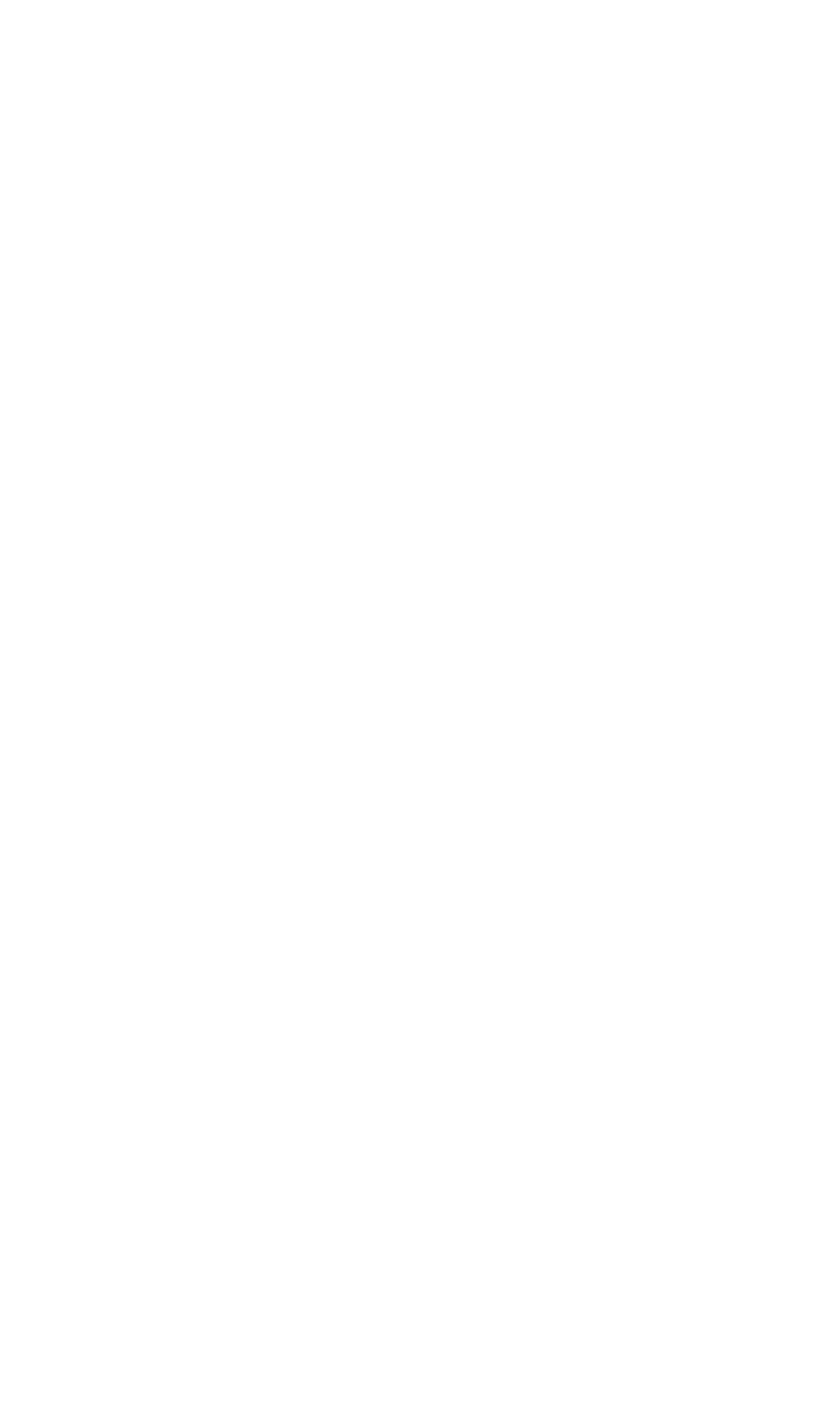
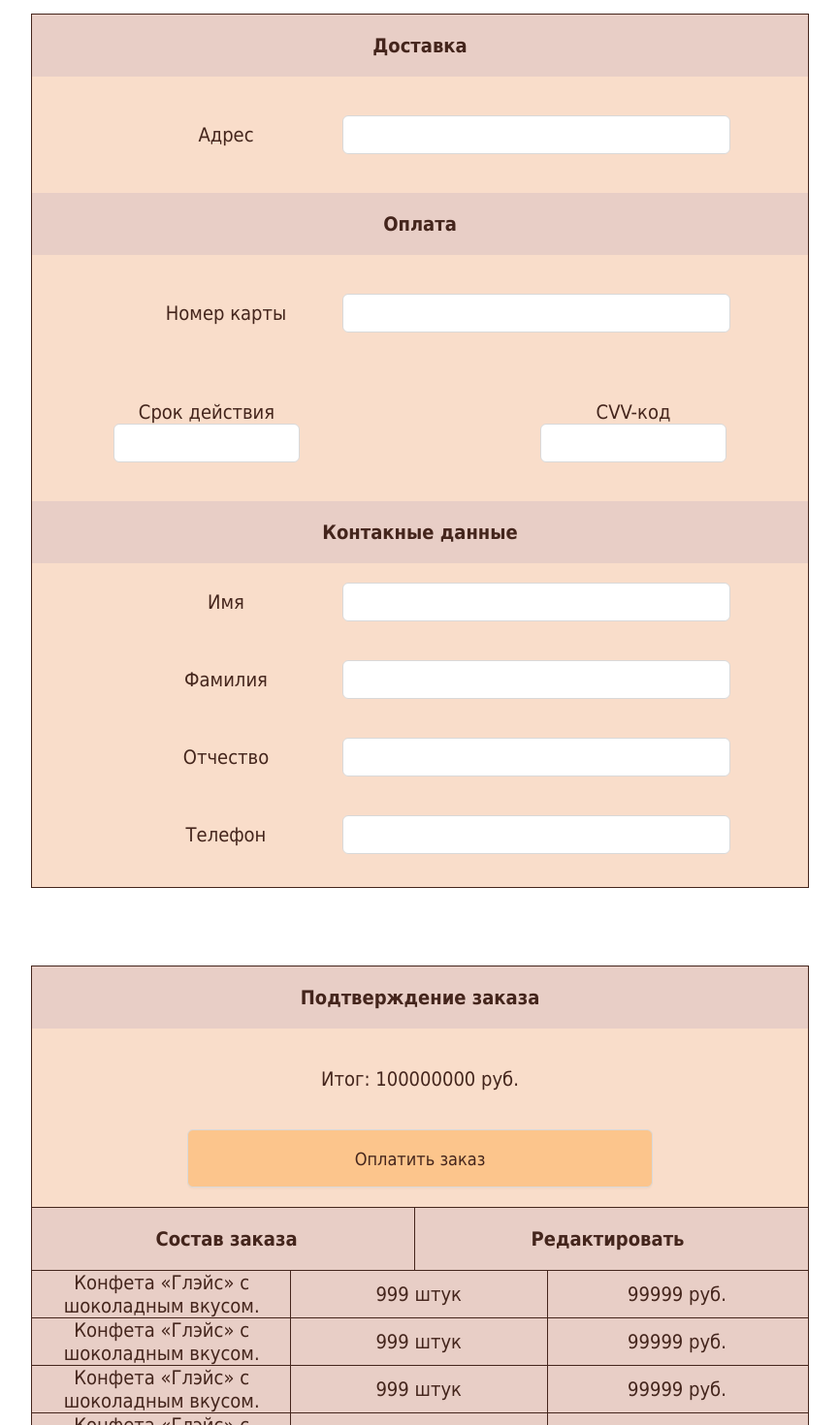
Before and after one commit to PashaIQinf/internet-shop, a React (Vite) app in the folder internet-shop-app/: page /internet-shop/order in a window 1280 px wide. Before the commit this address had no page. Shown: the part 140-1610 px from the top of the page at 97% size, without its empty margins (207-1072 px from the left). Before the commit the page ends 800 px from the top, so only its background shows below. Built offline with nearby package versions, Linux system fonts and the light colour scheme.

Commit message:
add Order Page

```diff
--- /dev/null
+++ b/internet-shop-app/src/App4.jsx
@@ -0,0 +1,15 @@
+import React, { useEffect } from 'react'
+import Header from './Header/Header.jsx'
+import Footer from './Footer/Footer.jsx'
+import OrderPage from './OrderPage/OrderPage.jsx'
+export default function App3() {
+
+
+  return (
+    <>
+     <Header/>
+     <OrderPage/>
+     <Footer/>
+    </>
+  )
+}
--- /dev/null
+++ b/internet-shop-app/src/Order/Order.css
@@ -0,0 +1,144 @@
+.Order {
+    background-color: #f9ddca;
+    width: 800px;
+    height: 900px;
+    margin: 40px;
+    vertical-align: middle;
+    display: inline-block;
+    border: 1px solid #44251c;
+}
+.Delivery-logo {
+    background-color: #E8CEC6;
+    padding-top: 20px;
+    padding-bottom: 20px;
+    font-size: 20px;
+    font-family: tahoma, sans-serif;
+    color:  #44251c;
+    font-weight:bold;
+}
+.Delivery {
+    font-size: 20px;
+    font-family: tahoma, sans-serif;
+    color:  #44251c;
+    display: block;
+    margin: 0px auto;
+    margin-top: 40px;
+    margin-bottom: 40px;
+}
+.Delivery div {
+    vertical-align: middle;
+    display: inline-block;
+    width: calc(30%);
+}
+.Delivery Input {
+    vertical-align: middle;
+    display: inline-block;
+    width: calc(50%);
+    height: 40px;
+}
+.Payment-logo {
+    background-color: #E8CEC6;
+    padding-top: 20px;
+    padding-bottom: 20px;
+    font-size: 20px;
+    font-family: tahoma, sans-serif;
+    color:  #44251c;
+    font-weight:bold;
+}
+.PaymentInput {
+    font-size: 20px;
+    font-family: tahoma, sans-serif;
+    color:  #44251c;
+    display: block;
+    margin: 0px auto;
+    margin-top: 40px;
+    margin-bottom: 20px;
+    width: calc(100%);
+}
+.PaymentInput div {
+    vertical-align: middle;
+    display: inline-block;
+    width: calc(30%);
+}
+.PaymentInput Input {
+    vertical-align: middle;
+    display: inline-block;
+    width: calc(50%);
+    height: 40px;
+}
+.Secret-code {
+    vertical-align: middle;
+    display: inline-block;
+    width: calc(30%);
+
+    margin-inline: 100px;
+    margin-inline-start: 0px;
+    justify-content: center;
+    align-items: center;
+
+}
+.Secret-code div {
+    font-size: 20px;
+    font-family: tahoma, sans-serif;
+    color:  #44251c;
+}
+.Secret-code Input {
+    width: calc(80%);
+    height: 40px;
+}
+.PaymentCode {
+    display: inline-block;
+    width: calc(100%);
+    margin-top: 50px;
+    margin-bottom: 40px;
+}
+.Secret-code-end {
+    vertical-align: middle;
+    display: inline-block;
+    width: calc(30%);
+
+    margin-inline: 100px;
+    margin-inline-end: 0px;
+    justify-content: center;
+    align-items: center;
+
+}
+.Secret-code-end div {
+    font-size: 20px;
+    font-family: tahoma, sans-serif;
+    color:  #44251c;
+}
+.Secret-code-end Input {
+    width: calc(80%);
+    height: 40px;
+}
+.Contacts-logo {
+    background-color: #E8CEC6;
+    padding-top: 20px;
+    padding-bottom: 20px;
+    font-size: 20px;
+    font-family: tahoma, sans-serif;
+    color:  #44251c;
+    font-weight:bold;
+
+}
+.Contacts {
+    font-size: 20px;
+    font-family: tahoma, sans-serif;
+    color:  #44251c;
+    display: block;
+    margin: 0px auto;
+    margin-top: 20px;
+    margin-bottom: 40px;
+}
+.Contacts div {
+    vertical-align: middle;
+    display: inline-block;
+    width: calc(30%);
+}
+.Contacts Input {
+    vertical-align: middle;
+    display: inline-block;
+    width: calc(50%);
+    height: 40px;
+}
--- /dev/null
+++ b/internet-shop-app/src/Order/Order.jsx
@@ -0,0 +1,46 @@
+import React from 'react'
+import './Order.css'
+import Input from 'antd/es/input/Input'
+export default function Order() {
+  return (
+    <div className='Order'>
+        <div className='Delivery-logo'>Доставка</div>
+        <div className='Delivery'>
+           <div>Адрес</div>
+           <Input/>
+        </div>
+        <div className='Payment-logo'>Оплата</div>
+        <div className='PaymentInput'>
+           <div>Номер карты</div>
+           <Input/>
+        </div>
+        <div className='PaymentCode'>
+         <div className='Secret-code'>
+           <div>Срок действия</div>
+           <Input/>
+         </div>
+         <div className='Secret-code-end'>
+           <div>CVV-код</div>
+           <Input/>
+         </div>
+        </div>
+        <div className='Contacts-logo'>Контакные данные</div>
+        <div className='Contacts'>
+           <div>Имя</div>
+           <Input/>
+        </div>
+        <div className='Contacts'>
+           <div>Фамилия</div>
+           <Input/>
+        </div>
+        <div className='Contacts'>
+           <div>Отчество</div>
+           <Input/>
+        </div>
+        <div className='Contacts'>
+           <div>Телефон</div>
+           <Input/>
+        </div>
+    </div>
+  )
+}
--- /dev/null
+++ b/internet-shop-app/src/OrderPage/OrderPage.jsx
@@ -0,0 +1,12 @@
+import React from 'react'
+import './OrderPage.css'
+import Order from '../Order/Order.jsx'
+import PaymentOrder from '../PaymentOrder/PaymentOrder.jsx'
+export default function OrderPage() {
+  return (
+    <section className='wrapper-order'>
+         <Order/>
+        <PaymentOrder/>
+    </section>
+  )
+}
--- a/internet-shop-app/src/PaymentBlock/PaymentBlock.css
+++ b/internet-shop-app/src/PaymentBlock/PaymentBlock.css
@@ -14,7 +14,7 @@
     margin-bottom: 30px;
     margin-top: 30px;
 }
-.Payment Button {
+.Payment-Button {
     background-color: #FCC58C;
     color: #C07651;
     cursor: pointer;
--- a/internet-shop-app/src/PaymentBlock/PaymentBlock.jsx
+++ b/internet-shop-app/src/PaymentBlock/PaymentBlock.jsx
@@ -8,7 +8,7 @@ export default function PaymentBlock() {
         <div>1000 руб.</div>
         <div> 10 штук.</div>
       </div>
-      <Button>Оформить заказ</Button>
+      <Button className='Payment-Button' href="/internet-shop/order">Оформить заказ</Button>
     </div>
   )
 }
--- /dev/null
+++ b/internet-shop-app/src/PaymentOrder/PaymentOrder.css
@@ -0,0 +1,103 @@
+.PaymentOrder {
+    width: 800px;
+    height: fit-content;
+    padding-bottom: 40px;
+    background-color: #f9ddca;
+    vertical-align:middle;
+    margin: 40px;
+    display: inline-block;
+    position: relative;
+    font-size: 18px;
+    font-family: tahoma, sans-serif;
+    color: #44251c;
+    border: 1px solid #44251c;
+}
+.OrderConfirm-logo {
+    background-color: #E8CEC6;
+    padding-top: 20px;
+    padding-bottom: 20px;
+    font-size: 20px;
+    font-family: tahoma, sans-serif;
+    color:  #44251c;
+    font-weight:bold;
+}
+.OrderConfirm-cost {
+    padding-top: 40px;
+    padding-bottom: 40px;
+    font-size: 20px;
+    font-family: tahoma, sans-serif;
+    color:  #44251c;
+}
+.OrderConfirm Button {
+    height: 60px;
+    background-color: #FCC58C;
+    color:#44251C;
+    font-size: 18px;
+    font-family: tahoma, sans-serif;
+    color: #44251c;
+    width: calc(60%)
+}
+.OrderConfirm  {
+    margin-bottom: 20px;
+    width: calc(100%);
+}
+.OrderList {
+    background-color: #E8CEC6;
+    font-size: 20px;
+    font-family: tahoma, sans-serif;
+    color:  #44251c;
+    width: calc(100%);
+    font-weight:bold;
+    vertical-align:middle;
+    border-top: 1px solid #44251c;
+    border-bottom: 1px solid #44251c;
+}
+.OrderList div {
+    font-size: 20px;
+    font-family: tahoma, sans-serif;
+    color:  #44251c;
+    display: inline-block;
+    vertical-align:middle;
+    width: fit-content;
+    border-right: 1px solid #44251c;
+    padding-top: 20px;
+    padding-bottom: 20px;
+    padding-right:120px ;
+}
+.OrderList a {
+    font-size: 20px;
+    font-family: tahoma, sans-serif;
+    color:  #44251c;
+    display: inline-block;
+    vertical-align:middle;
+    width: fit-content;
+    padding-top: 20px;
+    padding-bottom: 20px;
+    padding-left:120px ;
+    text-decoration: none;
+
+}
+.OrderList-items {
+    background-color: #E8CEC6;
+    font-size: 20px;
+    font-family: tahoma, sans-serif;
+    color:  #44251c;
+    width: calc(100%);
+    border-bottom: 1px solid #44251c;
+    width: calc(100%);
+}
+.OrderList-items-col {
+    display: inline-block;
+    vertical-align:middle;
+    align-content: center;
+    width: calc(33%);
+    border-right: 1px solid #44251c;
+    height: 48px;
+}
+.OrderList-items-end {
+    display: inline-block;
+    vertical-align:middle;
+    align-content: center;
+    width: calc(33.33333%);
+
+}
--- /dev/null
+++ b/internet-shop-app/src/PaymentOrder/PaymentOrder.jsx
@@ -0,0 +1,43 @@
+import React from 'react'
+import './PaymentOrder.css'
+import { Button } from 'antd'
+export default function PaymentOrder() {
+  return (
+    <div className='PaymentOrder'>
+        <div className='OrderConfirm-logo'>Подтверждение заказа</div>
+        <div className="OrderConfirm-cost">Итог: 100000000 руб.</div>
+        <div className='OrderConfirm'>
+            <Button>Оплатить заказ</Button>
+        </div>
+        <div className="OrderList">
+            <div>Состав заказа</div>
+            <a href="/internet-shop/basket">Редактировать</a>
+        </div>
+        <div className="OrderList-items">
+            <div className="OrderList-items-col">Конфета «Глэйс» с шоколадным вкусом.</div>
+            <div className="OrderList-items-col">999 штук</div>
+            <div className="OrderList-items-end">99999 руб.</div>
+        </div>
+        <div className="OrderList-items">
+            <div className="OrderList-items-col">Конфета «Глэйс» с шоколадным вкусом.</div>
+            <div className="OrderList-items-col">999 штук</div>
+            <div className="OrderList-items-end">99999 руб.</div>
+        </div>
+        <div className="OrderList-items">
+            <div className="OrderList-items-col">Конфета «Глэйс» с шоколадным вкусом.</div>
+            <div className="OrderList-items-col">999 штук</div>
+            <div className="OrderList-items-end">99999 руб.</div>
+        </div>
+        <div className="OrderList-items">
+            <div className="OrderList-items-col">Конфета «Глэйс» с шоколадным вкусом.</div>
+            <div className="OrderList-items-col">999 штук</div>
+            <div className="OrderList-items-end">99999 руб.</div>
+        </div>
+        <div className="OrderList-items">
+            <div className="OrderList-items-col">Конфета «Глэйс» с шоколадным вкусом.</div>
+            <div className="OrderList-items-col">999 штук</div>
+            <div className="OrderList-items-end">99999 руб.</div>
+        </div>
+    </div>
+  )
+}
--- a/internet-shop-app/src/main.jsx
+++ b/internet-shop-app/src/main.jsx
@@ -3,6 +3,7 @@ import ReactDOM from 'react-dom/client'
 import App from './App.jsx'
 import App2 from './App2.jsx'
 import App3 from './App3.jsx'
+import App4 from './App4.jsx'
 import './index.css'
 import { BrowserRouter,Routes, Route } from "react-router-dom";
 ReactDOM.createRoot(document.getElementById('root')).render(
@@ -12,6 +13,7 @@ ReactDOM.createRoot(document.getElementById('root')).render(
         <Route path="/" element={<App/>} />
         <Route path="/basket" element={<App2/>} />
         <Route path="/item" element={<App3/>} />
+        <Route path="/order" element={<App4/>} />
       </Routes>
    </BrowserRouter>
 
```
Also changed, not shown: internet-shop-app/src/OrderPage/OrderPage.css (added).
